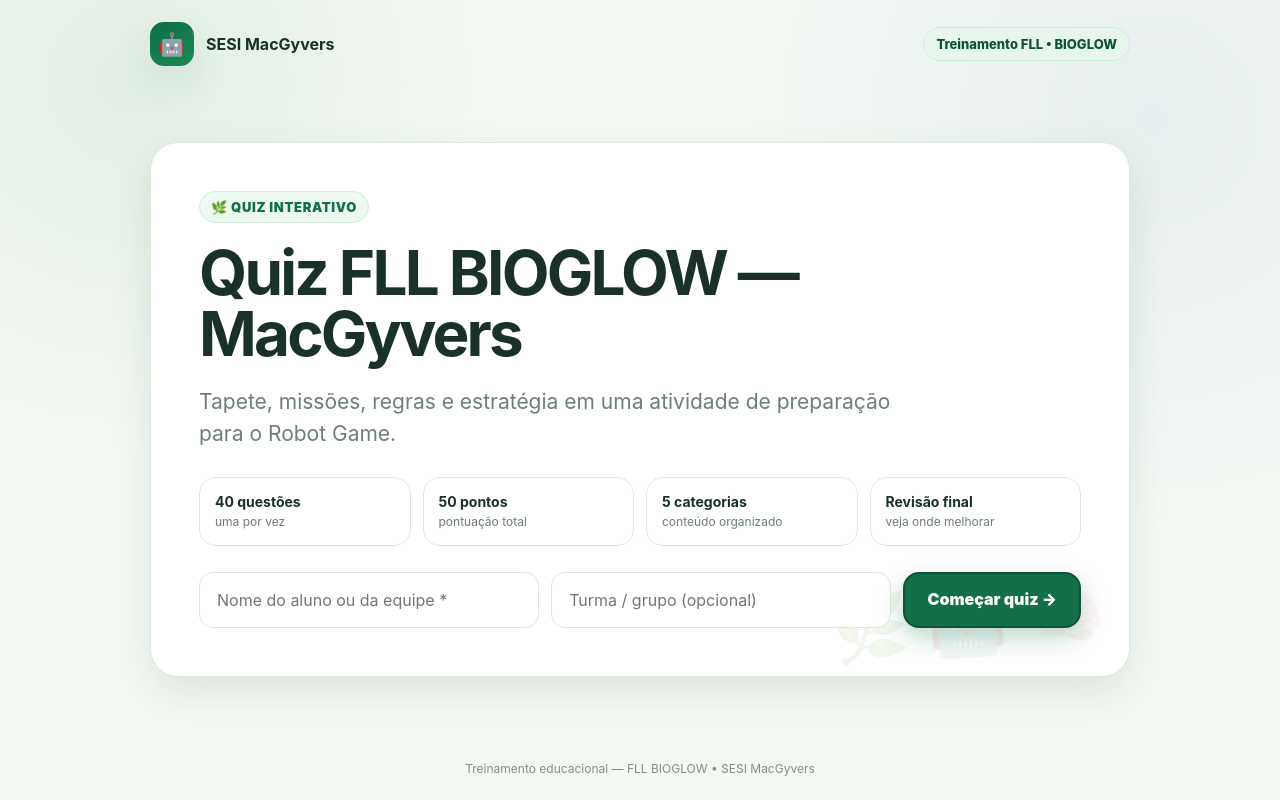
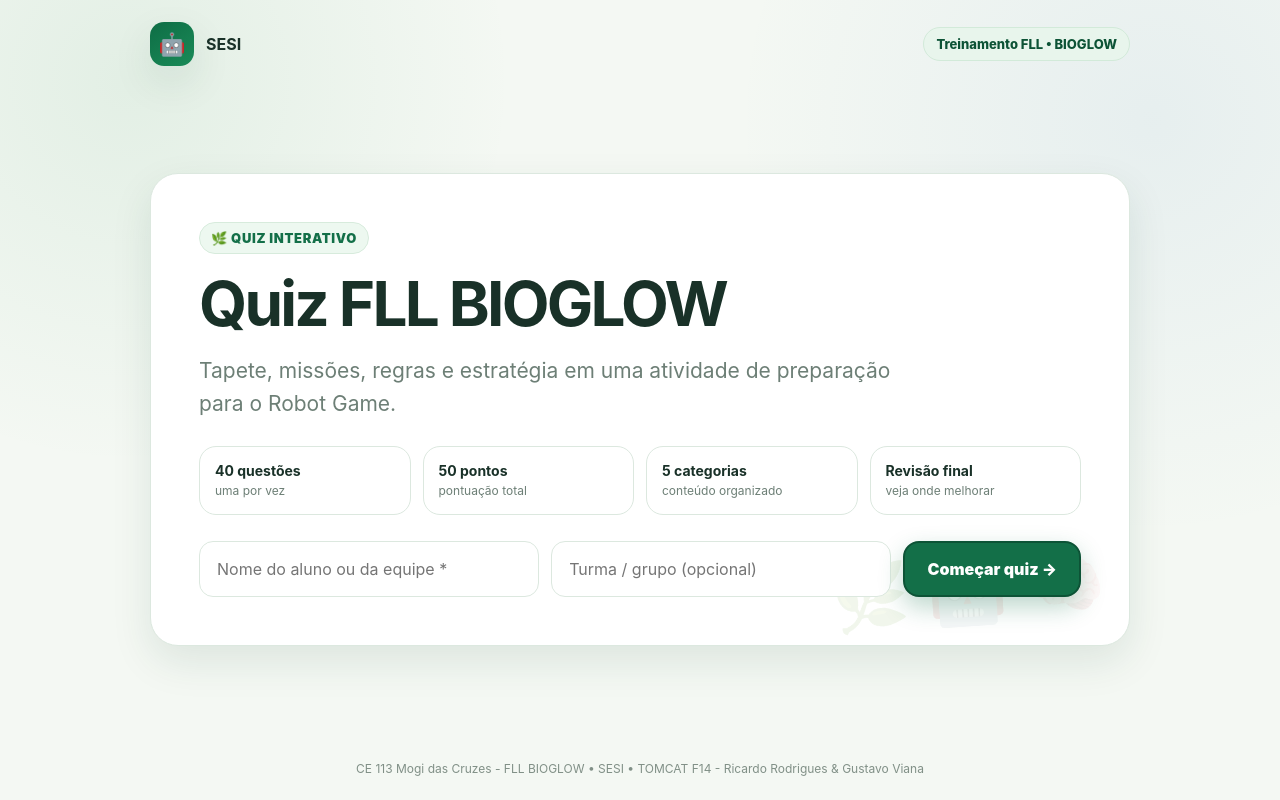
Before and after one commit to f14ricardo/BIOGLOWquiz2026, a plain HTML site: page index.html in a window 1280 px wide. Drawn offline with Linux system fonts and the light colour scheme.

Commit message:
Update index.html

```diff
--- a/index.html
+++ b/index.html
@@ -4,13 +4,13 @@
   <meta charset="utf-8">
   <meta name="viewport" content="width=device-width,initial-scale=1">
   <meta name="theme-color" content="#126b48">
-  <title>Quiz FLL BIOGLOW — MacGyvers</title>
+  <title>Quiz FLL BIOGLOW</title>
   <link rel="stylesheet" href="styles.css">
 </head>
 <body>
 <div class="shell">
   <header>
-    <div class="brand"><div class="logo">🤖</div><strong>SESI MacGyvers</strong></div>
+    <div class="brand"><div class="logo">🤖</div><strong>SESI</strong></div>
     <div class="chip">Treinamento FLL • BIOGLOW</div>
   </header>
 
@@ -18,7 +18,7 @@
     <section id="start" class="screen active">
       <div class="hero">
         <div class="eyebrow">🌿 Quiz interativo</div>
-        <h1>Quiz FLL BIOGLOW — MacGyvers</h1>
+        <h1>Quiz FLL BIOGLOW</h1>
         <p class="sub">Tapete, missões, regras e estratégia em uma atividade de preparação para o Robot Game.</p>
 
         <div class="features">
@@ -87,7 +87,7 @@
     </section>
   </main>
 
-  <footer>Treinamento educacional — FLL BIOGLOW • SESI MacGyvers</footer>
+  <footer>CE 113 Mogi das Cruzes - FLL BIOGLOW • SESI • TOMCAT F14 - Ricardo Rodrigues & Gustavo Viana</footer>
 </div>
 
 <script src="questions.js"></script>
```
